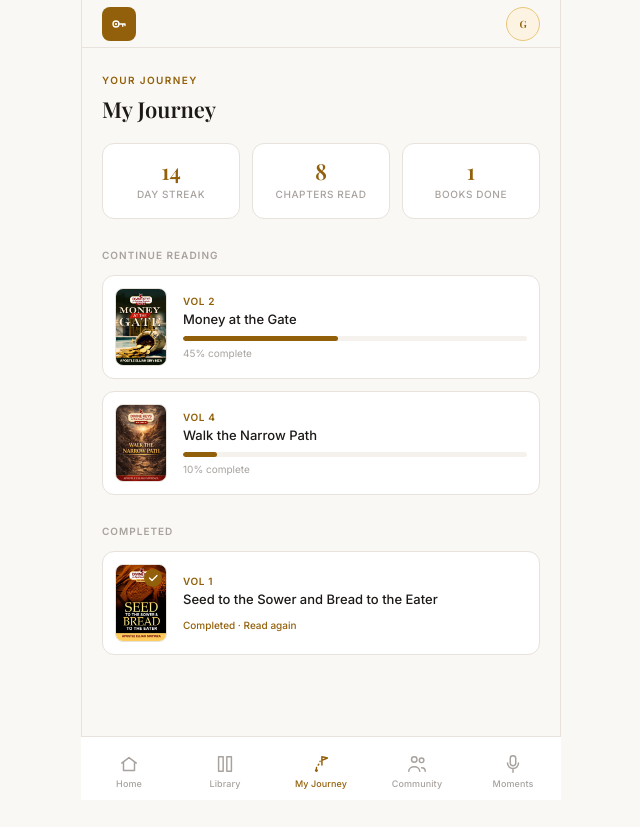
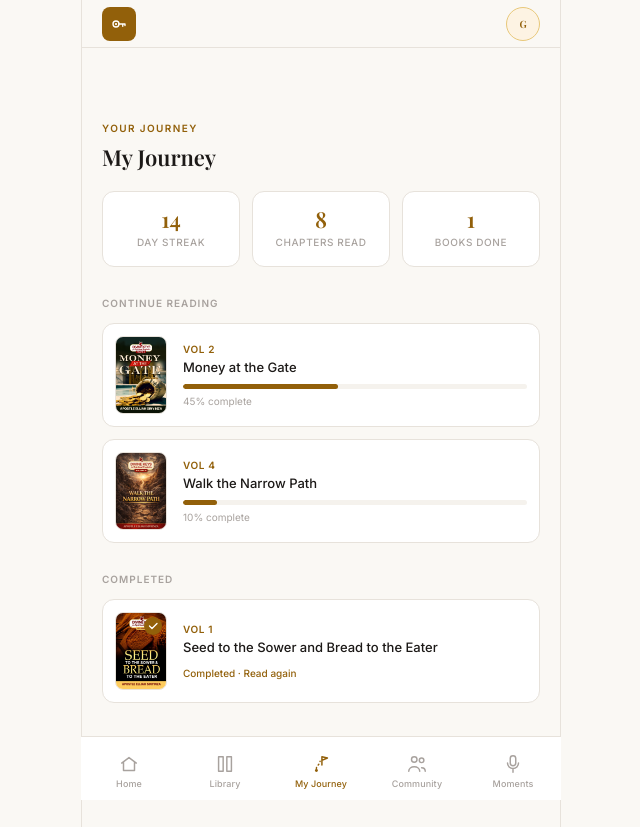
Before and after one commit to elijasinyinza-a11y/DKSE-App, a Next.js app: page /keys in a window 1280 px wide. Shown: the whole page, without its empty margins (319-959 px from the left). Before the commit the page ends 800 px from the top, so only its background shows below. Built offline with nearby package versions, Linux system fonts and the light colour scheme; a web font is replaced by a local one.

Commit message:
Add files via upload

```diff
--- a/src/styles/globals.css
+++ b/src/styles/globals.css
@@ -82,6 +82,7 @@ select {
 .app-main {
   flex: 1;
   padding-bottom: 80px;          /* clear the bottom nav */
+  padding-top: 48px;             /* clear the top bar */
 }
 
 /* ----------------------------------------------------------
```
